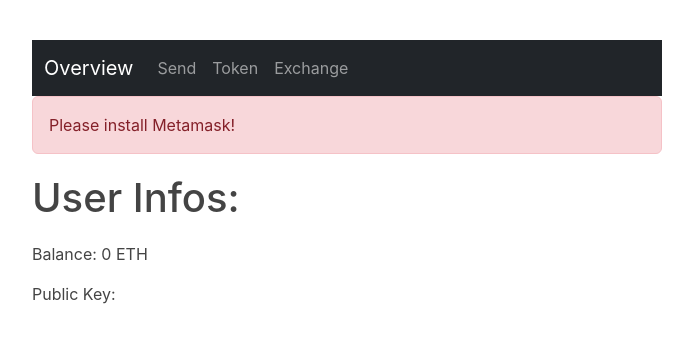
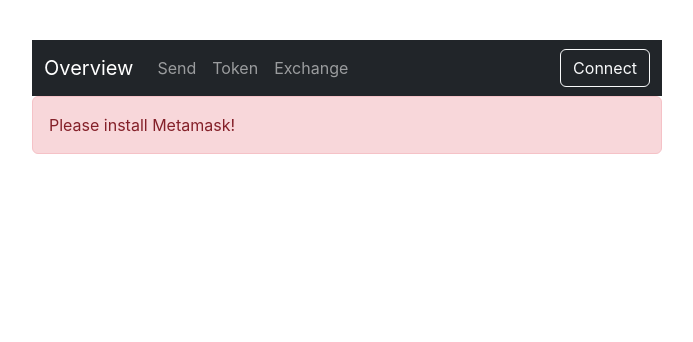
Before and after one commit to seya12/dex, a React (Create React App) app in the folder frontend/: page / in a window 1280 px wide. Shown: the top 342 px of the page, without its empty margins (293-986 px from the left). Built offline with nearby package versions, Linux system fonts and the light colour scheme; no server answers.

Commit message:
refactored home page + put connect button in navbar

```diff
--- a/frontend/src/components/Home.jsx
+++ b/frontend/src/components/Home.jsx
@@ -1,5 +1,7 @@
 import Button from "react-bootstrap/Button";
 import Alert from "react-bootstrap/Alert";
+import NetworkInfo from "./NetworkInfo";
+import UserInfos from "./UserInfos";
 import { ethers } from "ethers";
 import { useEffect, useState } from "react";
 import { useContext } from "react";
@@ -8,8 +10,7 @@ import { ApplicationContext } from "../ApplicationContext";
 //TODO: Listen on change of user account -> refetch Network and provider details
 //TODO: Use Effect on User infos in case of tab switch
 const Home = () => {
-  const { etherProvider, signer, setSigner, user, setUser } =
-    useContext(ApplicationContext);
+  const { etherProvider, user } = useContext(ApplicationContext);
 
   const [network, setNetwork] = useState({
     id: 0,
@@ -35,39 +36,17 @@ const Home = () => {
     fetchNetwork();
   }, [etherProvider]);
 
-  const connect = async () => {
-    const accounts = await etherProvider.send("eth_requestAccounts", []);
-    setSigner(etherProvider.getSigner());
-    let balance = await etherProvider.getBalance(accounts[0]);
-    balance = ethers.utils.formatEther(balance);
-    setUser({
-      publicKey: accounts[0],
-      balance: balance.toString(),
-    });
-  };
-
   return (
     <>
+      {!etherProvider && (
+        <Alert variant="danger">Please install Metamask!</Alert>
+      )}
       {etherProvider && (
         <>
-          <h1>Network infos</h1>
-          <p>Network ID: {network.id}</p>
-          <p>Network Name: {network.name}</p>
-          <p>Block Number: {network.blockNumber}</p>
+          <NetworkInfo {...network} />
+          <UserInfos {...user} />
         </>
       )}
-      {!etherProvider ? (
-        <Alert variant="danger">Please install Metamask!</Alert>
-      ) : (
-        <>
-          <Button onClick={connect}>Connect</Button>{" "}
-          {signer !== undefined ? "Connected" : "Not Connected"}
-        </>
-      )}
-
-      <h1>User Infos:</h1>
-      <p>Balance: {user.balance} ETH</p>
-      <p>Public Key: {user.publicKey}</p>
     </>
   );
 };
--- a/frontend/src/components/NavigationBar.jsx
+++ b/frontend/src/components/NavigationBar.jsx
@@ -1,12 +1,29 @@
 import Container from "react-bootstrap/Container";
 import Nav from "react-bootstrap/Nav";
 import Navbar from "react-bootstrap/Navbar";
+import Button from "react-bootstrap/Button";
+import { ethers } from "ethers";
 import { NavLink } from "react-router-dom";
+import { useContext } from "react";
+import { ApplicationContext } from "../ApplicationContext";
 
 const NavigationBar = () => {
+  const { etherProvider, setSigner, setUser } = useContext(ApplicationContext);
+
+  const connect = async () => {
+    const accounts = await etherProvider.send("eth_requestAccounts", []);
+    setSigner(etherProvider.getSigner());
+    let balance = await etherProvider.getBalance(accounts[0]);
+    balance = ethers.utils.formatEther(balance);
+    setUser({
+      publicKey: accounts[0],
+      balance: balance.toString(),
+    });
+  };
+
   return (
-    <Navbar bg="dark" variant="dark" expand="md">
-      <Container>
+    <Navbar bg="dark" variant="dark">
+      <Container fluid>
         <Navbar.Brand as={NavLink} to="/">
           Overview
         </Navbar.Brand>
@@ -21,6 +38,13 @@ const NavigationBar = () => {
             Exchange
           </Nav.Link>
         </Nav>
+        <Nav>
+          <Navbar.Collapse className="justify-content-end">
+            <Button variant="outline-light" onClick={connect}>
+              Connect
+            </Button>
+          </Navbar.Collapse>
+        </Nav>
       </Container>
     </Navbar>
   );
--- /dev/null
+++ b/frontend/src/components/NetworkInfo.jsx
@@ -0,0 +1,11 @@
+const NetworkInfo = (props) => {
+  return (
+    <>
+      <h1>Network infos</h1>
+      <p>Network ID: {props.id}</p>
+      <p>Network Name: {props.name}</p>
+      <p>Block Number: {props.blockNumber}</p>
+    </>
+  );
+};
+export default NetworkInfo;
--- /dev/null
+++ b/frontend/src/components/UserInfos.jsx
@@ -0,0 +1,10 @@
+const UserInfos = (props) => {
+  return (
+    <>
+      <h1>User Infos:</h1>
+      <p>Balance: {props.balance} ETH</p>
+      <p>Public Key: {props.publicKey}</p>
+    </>
+  );
+};
+export default UserInfos;
```
